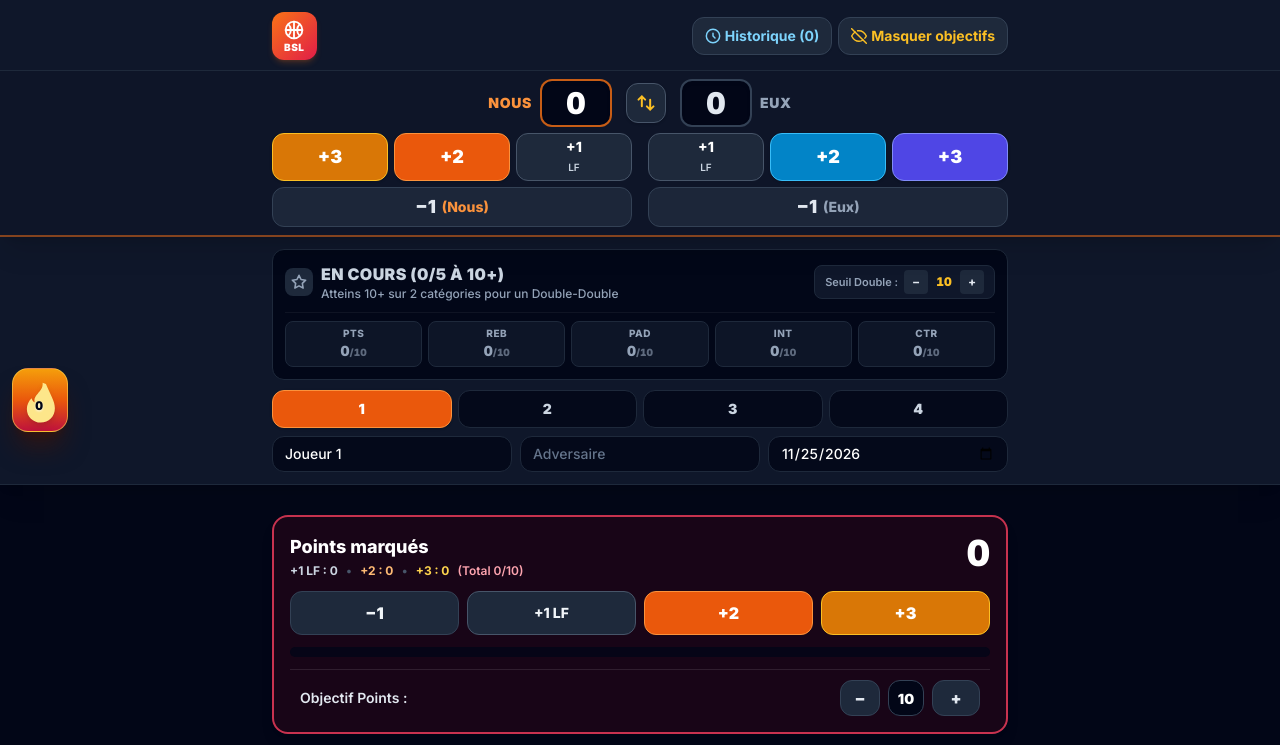
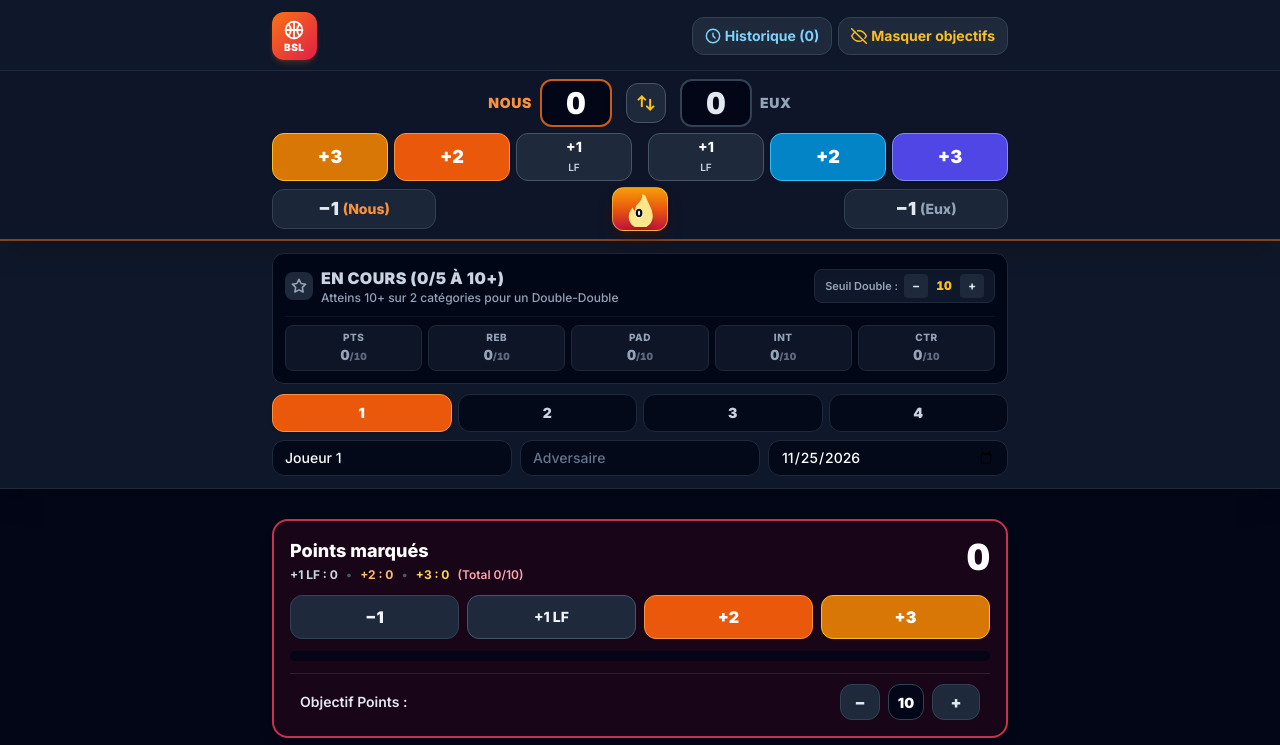
Before and after one commit to jbbeavogui1984-cmd/BSL, a plain HTML site: page index.html in a window 1280 px wide. Shown: the top 745 px of the page. Drawn offline with nearby package versions, Linux system fonts and the light colour scheme.

Commit message:
Refactor button layout and remove unused elements

```diff
--- a/index.html
+++ b/index.html
@@ -33,19 +33,6 @@
     </style>
 </head>
 <body class="bg-slate-950 text-slate-100 min-h-screen flex flex-col justify-between selection:bg-orange-500 selection:text-white">
-
-    <!-- Bouton flottant fixe côté gauche, vers le milieu de l'écran (grande flamme avec compteur centré) -->
-    <button id="magic-notes-btn" type="button" aria-label="Notes rapides du match"
-        class="fixed left-3 top-1/2 -translate-y-1/2 z-30 w-14 h-16 p-1.5 rounded-2xl bg-gradient-to-b from-amber-500 via-orange-600 to-rose-700 hover:from-amber-400 hover:via-orange-500 hover:to-rose-600 active:scale-95 text-white border border-amber-300/60 shadow-xl shadow-orange-950/60 flex items-center justify-center transition select-none">
-        <span class="relative flex items-center justify-center w-full h-full">
-            <!-- Grande flamme centrée -->
-            <svg class="w-11 h-12 mx-auto text-amber-200 drop-shadow-md" viewBox="0 0 24 24" fill="currentColor">
-                <path d="M13.5 2.2c.3 2.8-1.4 4.7-2.8 6.2-1.1 1.2-1.9 2.3-1.9 3.9 0 .4.1.8.2 1.2-.9-.5-1.6-1.4-1.8-2.5-1.7 1.6-2.7 3.8-2.7 6.1 0 4.4 3.5 7.8 7.9 7.8 4.6 0 8.1-3.5 8.1-8.2 0-4.2-2.6-7.6-5.1-13.8z"/>
-            </svg>
-            <!-- Compteur centré dans le corps de la flamme -->
-            <span id="magic-notes-count" class="absolute inset-0 flex items-center justify-center pt-3 pr-0.5 text-xs font-black leading-none text-slate-950 tabular-nums drop-shadow-[0_1px_1px_rgba(255,255,255,0.8)]">0</span>
-        </span>
-    </button>
 
     <!-- En-tête de l'application -->
     <div class="bg-slate-900 border-b border-slate-800 z-20">
@@ -662,16 +649,31 @@
                     </div>
                 </div>
 
-                <!-- Ligne 3 : Boutons -1 de part et d'autre -->
-                <div class="grid grid-cols-2 gap-2.5 sm:gap-4">
-                    <button type="button" data-action="match-score" data-team="${leftTeam.team}" data-delta="-1" title="Corriger -1 ${leftTeam.label}"
-                        class="w-full h-9 sm:h-10 rounded-xl bg-slate-800/90 hover:bg-slate-700 active:scale-95 border border-slate-700 text-slate-200 font-black flex items-center justify-center gap-1.5">
-                        <span class="text-base sm:text-lg leading-none">−1</span><span class="text-xs sm:text-sm ${leftTeam.minusLabelClass} font-extrabold">(${leftTeam.label})</span>
+                <!-- Ligne 3 : Boutons -1 (réduits de moitié) + Bouton flamme centré au milieu -->
+                <div class="grid grid-cols-[1fr_auto_1fr] items-center gap-2 sm:gap-3">
+                    <div class="flex justify-start">
+                        <button type="button" data-action="match-score" data-team="${leftTeam.team}" data-delta="-1" title="Corriger -1 ${leftTeam.label}"
+                            class="w-3/5 sm:w-1/2 h-9 sm:h-10 rounded-xl bg-slate-800/90 hover:bg-slate-700 active:scale-95 border border-slate-700 text-slate-200 font-black flex items-center justify-center gap-1">
+                            <span class="text-base sm:text-lg leading-none">−1</span><span class="text-xs sm:text-sm ${leftTeam.minusLabelClass} font-extrabold">(${leftTeam.label})</span>
+                        </button>
+                    </div>
+
+                    <button id="magic-notes-btn" type="button" aria-label="Notes rapides du match" title="Notes rapides du match"
+                        class="w-12 h-10 sm:w-14 sm:h-11 rounded-xl bg-gradient-to-b from-amber-500 via-orange-600 to-rose-700 hover:from-amber-400 hover:via-orange-500 hover:to-rose-600 active:scale-95 text-white border border-amber-300/60 shadow-lg shadow-orange-950/50 flex items-center justify-center transition select-none shrink-0">
+                        <span class="relative flex items-center justify-center w-full h-full">
+                            <svg class="w-8 h-8 sm:w-9 sm:h-9 mx-auto text-amber-200 drop-shadow-md" viewBox="0 0 24 24" fill="currentColor">
+                                <path d="M13.5 2.2c.3 2.8-1.4 4.7-2.8 6.2-1.1 1.2-1.9 2.3-1.9 3.9 0 .4.1.8.2 1.2-.9-.5-1.6-1.4-1.8-2.5-1.7 1.6-2.7 3.8-2.7 6.1 0 4.4 3.5 7.8 7.9 7.8 4.6 0 8.1-3.5 8.1-8.2 0-4.2-2.6-7.6-5.1-13.8z"/>
+                            </svg>
+                            <span id="magic-notes-count" class="absolute inset-0 flex items-center justify-center pt-2 pr-0.5 text-[11px] font-black leading-none text-slate-950 tabular-nums drop-shadow-[0_1px_1px_rgba(255,255,255,0.85)]">${magicNotes.length}</span>
+                        </span>
                     </button>
-                    <button type="button" data-action="match-score" data-team="${rightTeam.team}" data-delta="-1" title="Corriger -1 ${rightTeam.label}"
-                        class="w-full h-9 sm:h-10 rounded-xl bg-slate-800/90 hover:bg-slate-700 active:scale-95 border border-slate-700 text-slate-200 font-black flex items-center justify-center gap-1.5">
-                        <span class="text-base sm:text-lg leading-none">−1</span><span class="text-xs sm:text-sm ${rightTeam.minusLabelClass} font-extrabold">(${rightTeam.label})</span>
-                    </button>
+
+                    <div class="flex justify-end">
+                        <button type="button" data-action="match-score" data-team="${rightTeam.team}" data-delta="-1" title="Corriger -1 ${rightTeam.label}"
+                            class="w-3/5 sm:w-1/2 h-9 sm:h-10 rounded-xl bg-slate-800/90 hover:bg-slate-700 active:scale-95 border border-slate-700 text-slate-200 font-black flex items-center justify-center gap-1">
+                            <span class="text-base sm:text-lg leading-none">−1</span><span class="text-xs sm:text-sm ${rightTeam.minusLabelClass} font-extrabold">(${rightTeam.label})</span>
+                        </button>
+                    </div>
                 </div>
             `;
         }
```
